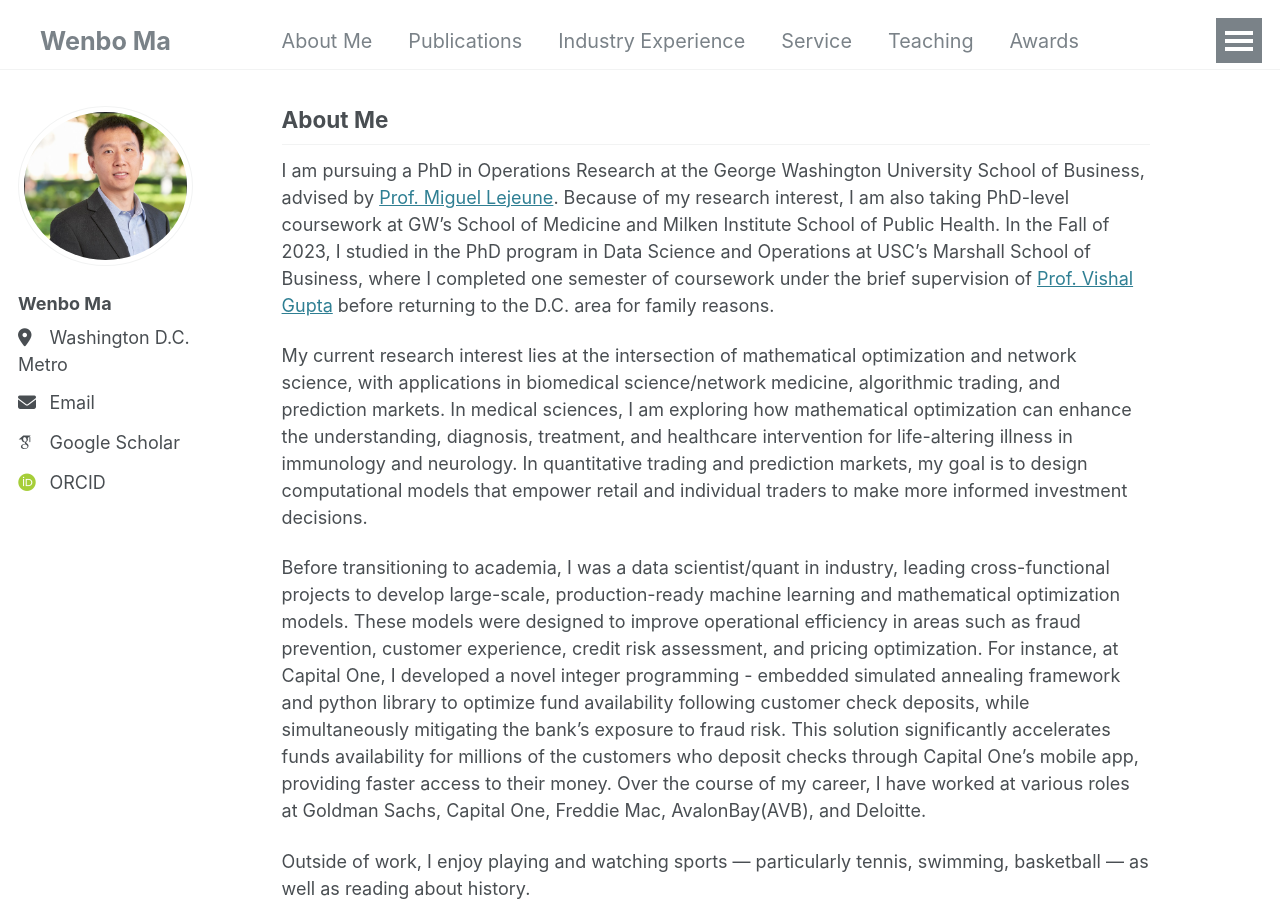
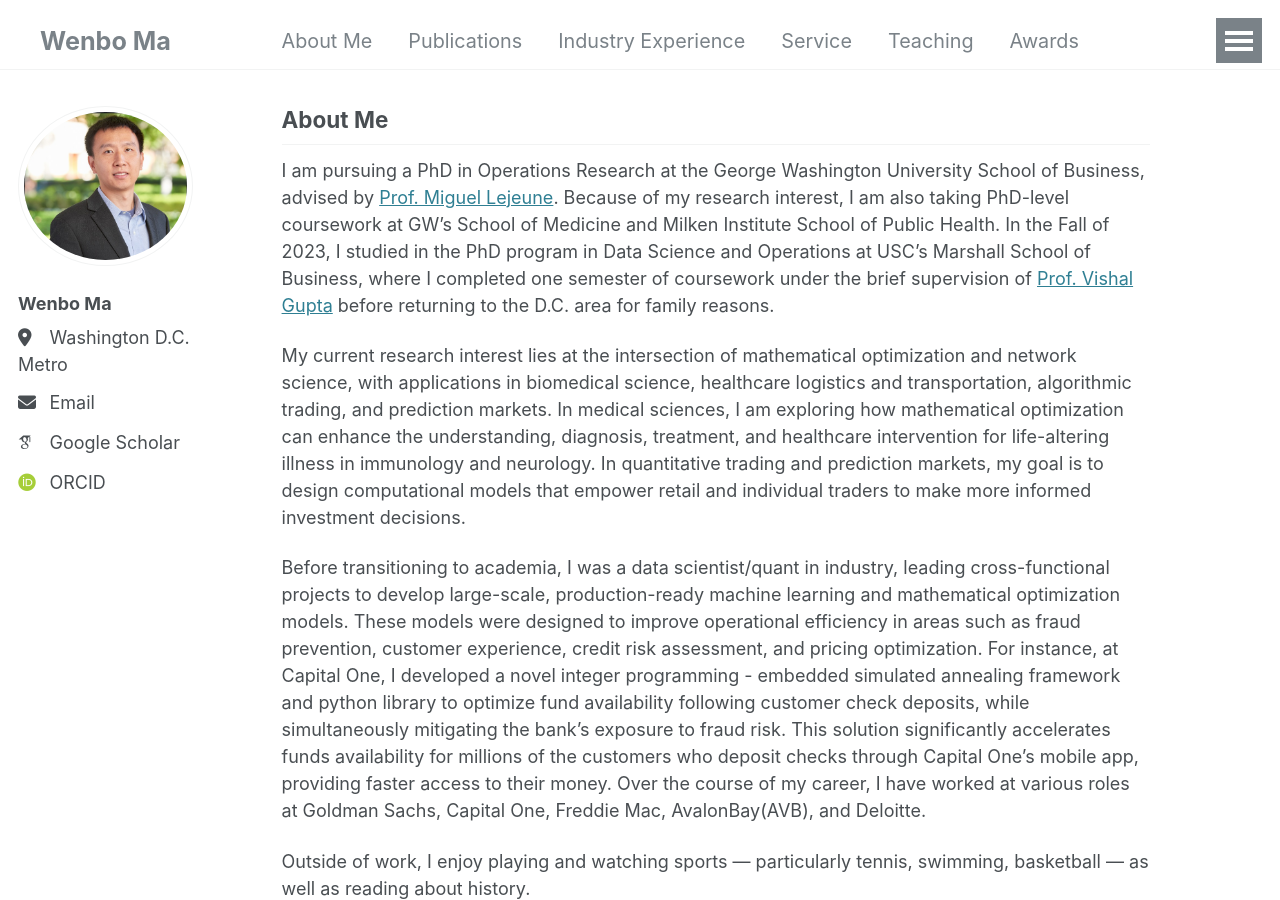
Before and after one commit to wenbo5565/wenbo5565.github.io, a Jekyll site: the page built from _pages/about.md, in a window 1280 px wide and 900 px high. Built offline with Jekyll 4.4.1, drawn with Linux system fonts in a browser that asks for light colours; some web fonts are replaced.

Commit message:
Add healthcare logistics and transportation to research applications
Co-Authored-By: Claude Opus 5.5 <noreply@anthropic.com>

```diff
--- a/_pages/about.md
+++ b/_pages/about.md
@@ -11,7 +11,7 @@ redirect_from:
 
 I am pursuing a PhD in Operations Research at the George Washington University School of Business, advised by [Prof. Miguel Lejeune](https://business.gwu.edu/miguel-lejeune). Because of my research interest, I am also taking PhD-level coursework at GW's School of Medicine and Milken Institute School of Public Health. In the Fall of 2023, I studied in the PhD program in Data Science and Operations at USC's Marshall School of Business, where I completed one semester of coursework under the brief supervision of [Prof. Vishal Gupta](https://faculty.marshall.usc.edu/Vishal-Gupta/aboutme.html) before returning to the D.C. area for family reasons.
 
-My current research interest lies at the intersection of mathematical optimization and network science, with applications in biomedical science/network medicine, algorithmic trading, and prediction markets. In medical sciences, I am exploring how mathematical optimization can enhance the understanding, diagnosis, treatment, and healthcare intervention for life-altering illness in immunology and neurology. In quantitative trading and prediction markets, my goal is to design computational models that empower retail and individual traders to make more informed investment decisions.
+My current research interest lies at the intersection of mathematical optimization and network science, with applications in biomedical science, healthcare logistics and transportation, algorithmic trading, and prediction markets. In medical sciences, I am exploring how mathematical optimization can enhance the understanding, diagnosis, treatment, and healthcare intervention for life-altering illness in immunology and neurology. In quantitative trading and prediction markets, my goal is to design computational models that empower retail and individual traders to make more informed investment decisions.
 
 <!-- including neuro-degenerative disorders (e.g., Alzheimer's disease), immune disorders (e.g., autoimmune diseases), and vestibular disorders (e.g., Mal de Débarquement Syndrome(MdDS))-->
 
```
